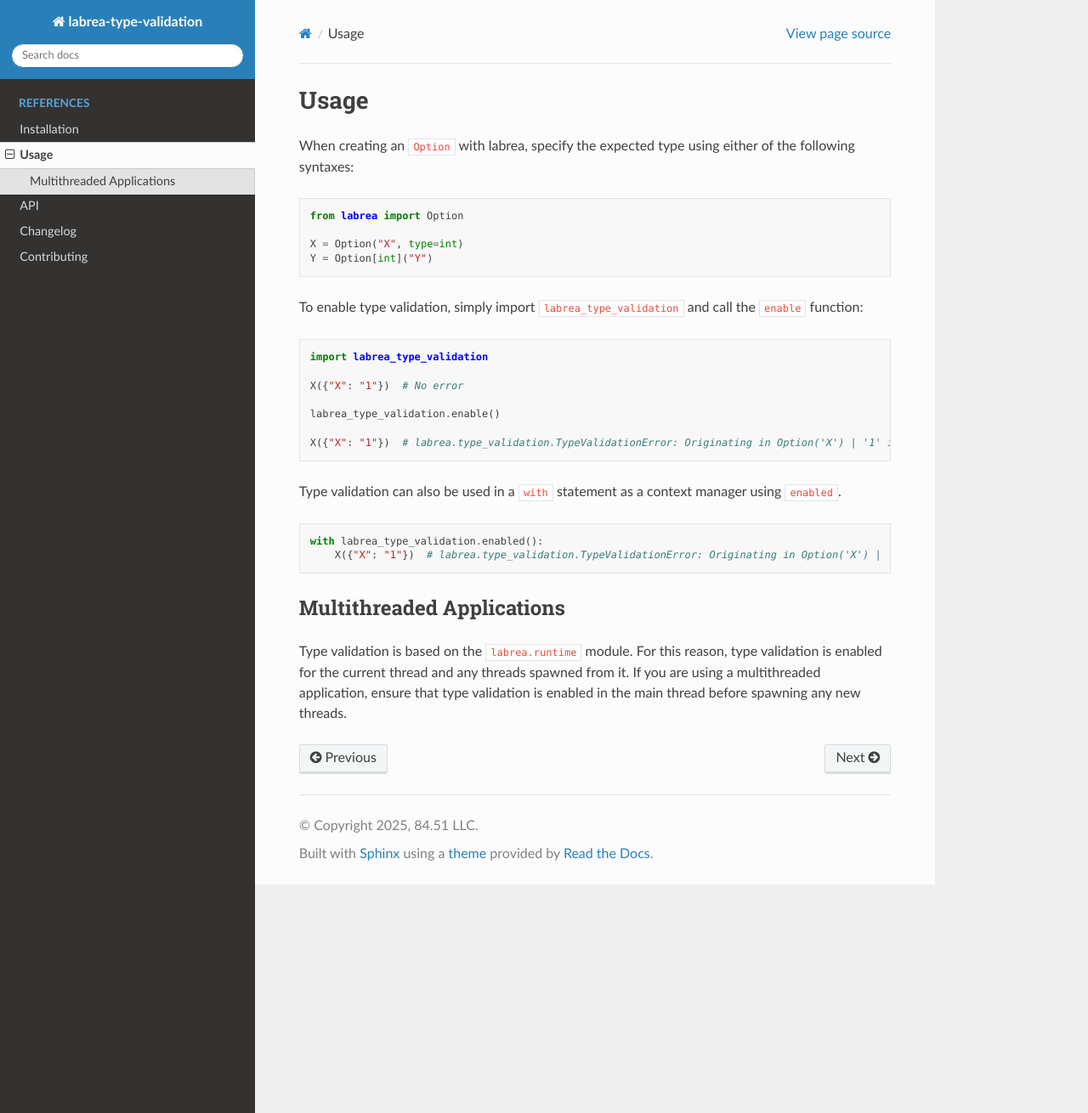
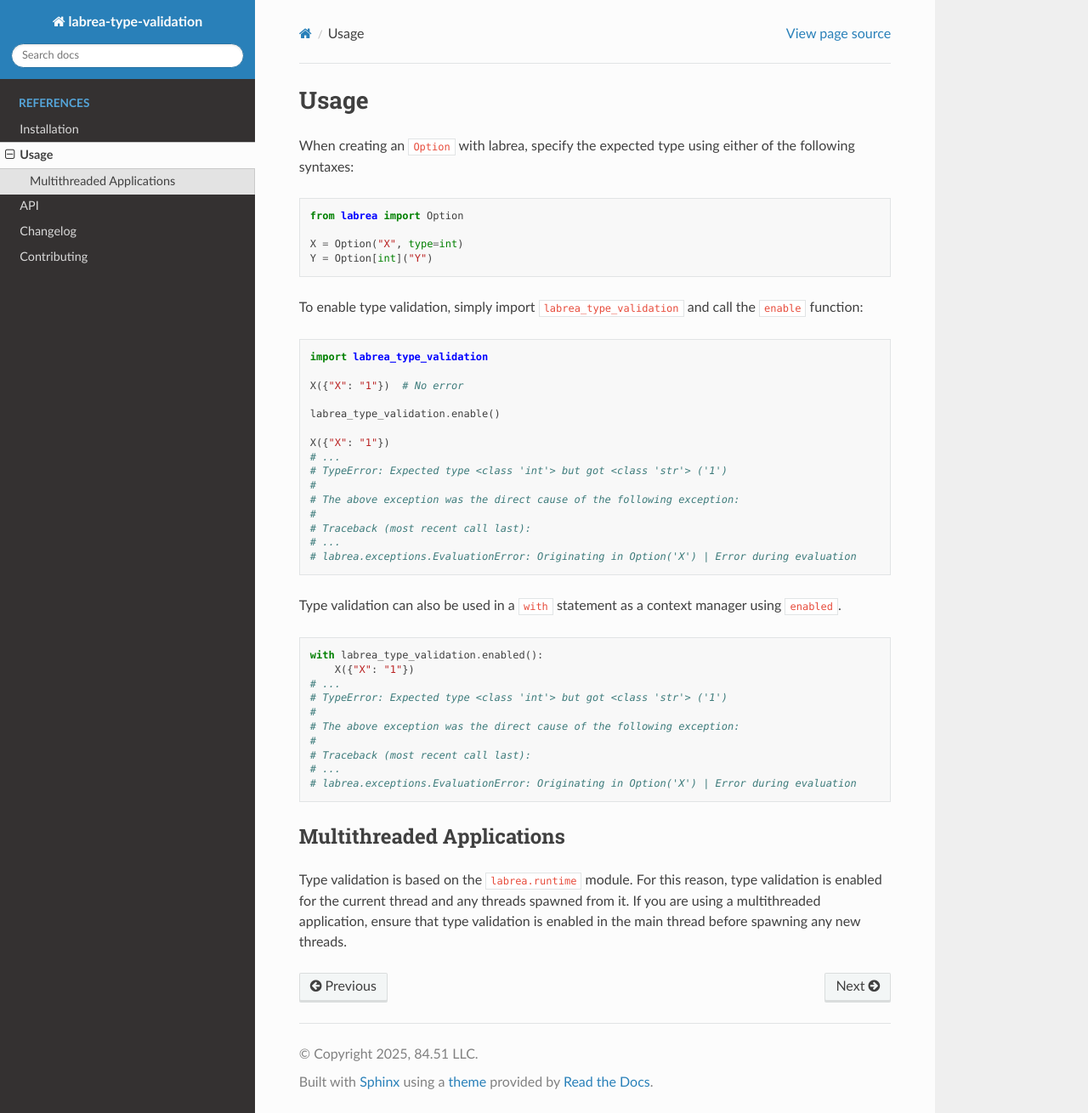
Before and after one commit to 8451/labrea-type-validation, a Sphinx documentation site: the page built from docs/source/usage.md, in a window 1280 px wide and 1310 px high. Shown: the whole window at 85% size. Built offline with Sphinx 7.4.7 and the Read the Docs theme 3.1.0, drawn with Linux system fonts in a browser that asks for light colours.

Commit message:
Modify usage examples to reflect error messages

````diff
--- a/docs/source/usage.md
+++ b/docs/source/usage.md
@@ -18,14 +18,30 @@ X({"X": "1"})  # No error
 
 labrea_type_validation.enable()
 
-X({"X": "1"})  # labrea.type_validation.TypeValidationError: Originating in Option('X') | '1' is not of type <class 'int'>
+X({"X": "1"})
+# ...
+# TypeError: Expected type <class 'int'> but got <class 'str'> ('1')
+#
+# The above exception was the direct cause of the following exception:
+#
+# Traceback (most recent call last):
+# ...
+# labrea.exceptions.EvaluationError: Originating in Option('X') | Error during evaluation
 ```
 
 Type validation can also be used in a `with` statement as a context manager using `enabled`.
 
 ```python
 with labrea_type_validation.enabled():
-    X({"X": "1"})  # labrea.type_validation.TypeValidationError: Originating in Option('X') | '1' is not of type <class 'int'>
+    X({"X": "1"})
+# ...
+# TypeError: Expected type <class 'int'> but got <class 'str'> ('1')
+#
+# The above exception was the direct cause of the following exception:
+#
+# Traceback (most recent call last):
+# ...
+# labrea.exceptions.EvaluationError: Originating in Option('X') | Error during evaluation
 ```
 
 ## Multithreaded Applications
````
Also changed, not shown: README.md (+18 -2 lines).
